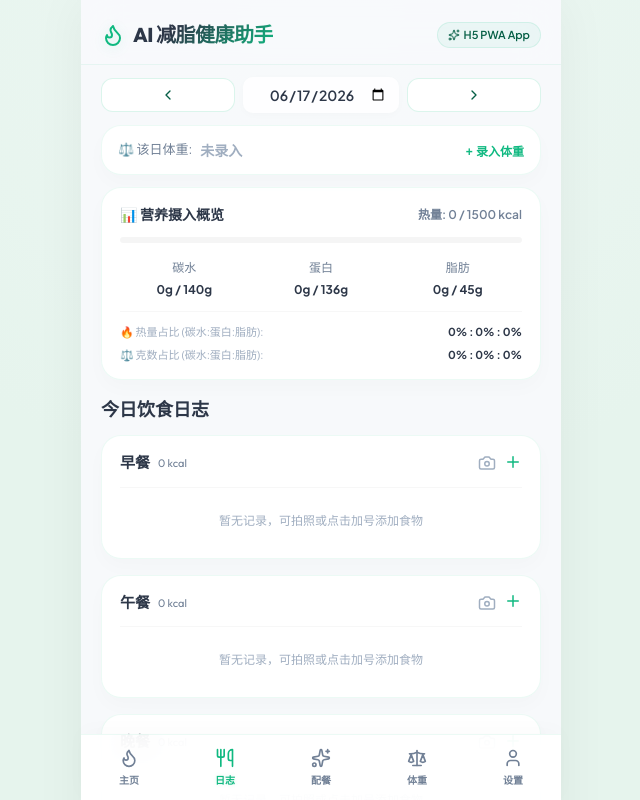
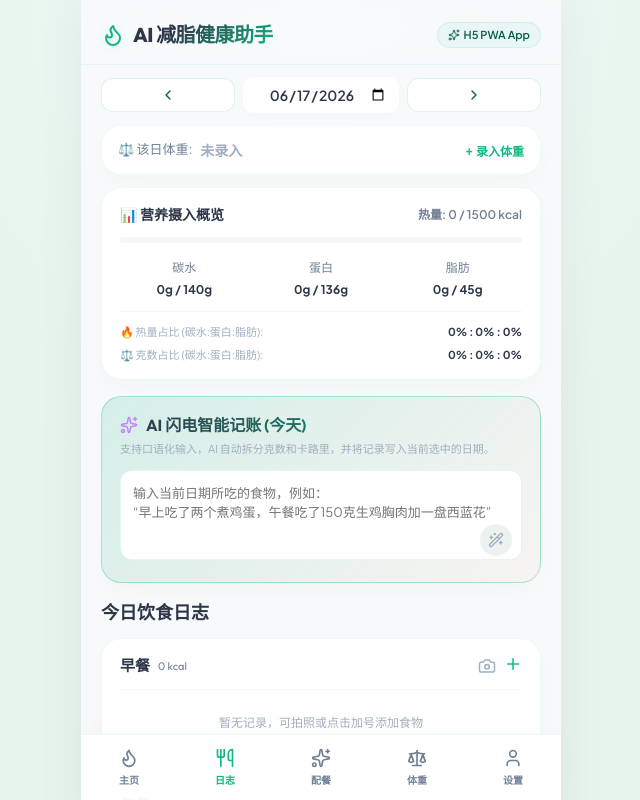
Before and after one commit to mingkiphotography-dotcom/ai-diet-tracker, a React (Vite) app: page / in a window 1280 px wide. Both pictures are taken after a click on the button "日志". Shown: the top 800 px of the page, without its empty margins (319-959 px from the left). Built offline with nearby package versions, Linux system fonts and the light colour scheme.

Commit message:
feat: integrate AI flash log in DietLog for selected date and add cooking method options to AI Composer

```diff
--- a/src/App.jsx
+++ b/src/App.jsx
@@ -84,6 +84,7 @@ function App() {
   // AI Modal states
   const [isAiModalOpen, setIsAiModalOpen] = useState(false);
   const [aiParsedResult, setAiParsedResult] = useState(null);
+  const [aiLogTargetDate, setAiLogTargetDate] = useState(todayStr);
 
   // New weight input state
   const [weightInput, setWeightInput] = useState('');
@@ -215,7 +216,7 @@ function App() {
 
   const handleAiModalConfirm = (loggedItems) => {
     loggedItems.forEach(item => {
-      handleLogFood(item);
+      handleLogFood(item, aiLogTargetDate);
     });
     setActiveTab('diary');
   };
@@ -327,6 +328,12 @@ function App() {
             onDeleteMealPhoto={handleDeleteMealPhoto}
             onSaveWeight={handleSaveWeight}
             onDeleteWeight={handleDeleteWeight}
+            onQueryAi={handleQueryAi}
+            onAiSuccess={(data, date) => {
+              setAiParsedResult(data);
+              setAiLogTargetDate(date);
+              setIsAiModalOpen(true);
+            }}
           />
         )}
 
--- a/src/components/AiComposer.jsx
+++ b/src/components/AiComposer.jsx
@@ -10,6 +10,7 @@ const AiComposer = ({
   setActiveTab
 }) => {
   const [selectedFoodIds, setSelectedFoodIds] = useState([]);
+  const [cookingMethod, setCookingMethod] = useState('any'); // 'any', 'microwave', 'airfryer', 'oven', 'stove'
   const [loading, setLoading] = useState(false);
   const [errorMsg, setErrorMsg] = useState('');
   const [generatedRecipe, setGeneratedRecipe] = useState(null);
@@ -61,7 +62,7 @@ const AiComposer = ({
     const selectedFoods = foodDatabase.filter(f => selectedFoodIds.includes(f.id));
 
     try {
-      const result = await generateSmartMeal(selectedFoods, remaining, userProfile.apiKey);
+      const result = await generateSmartMeal(selectedFoods, remaining, cookingMethod, userProfile.apiKey);
       setGeneratedRecipe(result);
     } catch (err) {
       setErrorMsg(err.message || 'AI 智能配餐生成失败，请重试');
@@ -174,6 +175,44 @@ const AiComposer = ({
                   </button>
                 );
               })}
+            </div>
+
+            {/* 3. Select Cooking Method */}
+            <div style={{ marginTop: '16px', borderTop: '1px solid rgba(0,0,0,0.03)', paddingTop: '16px' }}>
+              <h5 style={{ fontSize: '13px', fontWeight: 'bold', marginBottom: '8px', color: 'var(--text-primary)' }}>
+                🍳 烹饪工具 / 方式偏好：
+              </h5>
+              <div style={{ display: 'grid', gridTemplateColumns: 'repeat(3, 1fr)', gap: '6px' }}>
+                {[
+                  { key: 'any', label: '不限 (智能推荐)' },
+                  { key: '微波炉', label: '微波炉' },
+                  { key: '空气炸锅', label: '空气炸锅' },
+                  { key: '烤箱', label: '烤箱' },
+                  { key: '少油煎炒', label: '少油煎炒' },
+                  { key: '水煮/清蒸', label: '水煮清蒸' }
+                ].map(method => {
+                  const isMethodSelected = cookingMethod === method.key;
+                  return (
+                    <button
+                      key={method.key}
+                      type="button"
+                      className="btn-secondary"
+                      style={{
+                        padding: '8px 4px',
+                        fontSize: '11px',
+                        background: isMethodSelected ? 'rgba(16,185,129,0.08)' : undefined,
+                        borderColor: isMethodSelected ? 'var(--color-primary)' : undefined,
+                        color: isMethodSelected ? 'var(--color-primary)' : 'var(--text-primary)',
+                        borderWidth: '1.5px',
+                        margin: 0
+                      }}
+                      onClick={() => setCookingMethod(method.key)}
+                    >
+                      {method.label}
+                    </button>
+                  );
+                })}
+              </div>
             </div>
 
             {errorMsg && (
--- a/src/components/DietLog.jsx
+++ b/src/components/DietLog.jsx
@@ -1,5 +1,5 @@
 import React, { useState } from 'react';
-import { Plus, Trash2, Search, X, Camera, Eye, ChevronLeft, ChevronRight } from 'lucide-react';
+import { Plus, Trash2, Search, X, Camera, Eye, ChevronLeft, ChevronRight, Sparkles, Wand2, Loader2, AlertCircle } from 'lucide-react';
 import { calculateNutrients, compressImage, getTodayDateString } from '../utils/helpers';
 
 const DietLog = ({
@@ -13,7 +13,9 @@ const DietLog = ({
   onSaveMealPhoto,
   onDeleteMealPhoto,
   onSaveWeight,
-  onDeleteWeight
+  onDeleteWeight,
+  onQueryAi,
+  onAiSuccess
 }) => {
   const todayStr = getTodayDateString();
   const [selectedDate, setSelectedDate] = useState(todayStr);
@@ -31,6 +33,28 @@ const DietLog = ({
   // Weight entry state for this date
   const [isEditingWeight, setIsEditingWeight] = useState(false);
   const [localWeightInput, setLocalWeightInput] = useState('');
+
+  // AI Flash Log state
+  const [inputText, setInputText] = useState('');
+  const [aiLoading, setAiLoading] = useState(false);
+  const [aiErrorMsg, setAiErrorMsg] = useState('');
+
+  const handleAiSubmit = async (e) => {
+    e.preventDefault();
+    if (!inputText.trim()) return;
+    setAiLoading(true);
+    setAiErrorMsg('');
+    try {
+      await onQueryAi(inputText, (data) => {
+        onAiSuccess(data, selectedDate);
+        setInputText('');
+      });
+    } catch (err) {
+      setAiErrorMsg(err.message || 'AI 智能解析失败，请检查网络或配置');
+    } finally {
+      setAiLoading(false);
+    }
+  };
 
   // Get date specific data
   const dateLogs = dietLogs[selectedDate] || [];
@@ -311,6 +335,48 @@ const DietLog = ({
         </div>
       </div>
 
+      {/* AI Magic Box for the selected date */}
+      <div className="glass-card ai-magic-box" style={{ padding: '16px 18px', marginBottom: '16px' }}>
+        <div className="ai-magic-title" style={{ display: 'flex', alignItems: 'center', gap: '8px', fontWeight: 'bold' }}>
+          <Sparkles size={18} style={{ color: '#c084fc' }} />
+          <span style={{ color: 'var(--text-primary)' }}>AI 闪电智能记账 ({selectedDate === todayStr ? '今天' : selectedDate})</span>
+        </div>
+        <p style={{ fontSize: '11px', color: 'var(--text-muted)', marginTop: '4px' }}>
+          支持口语化输入，AI 自动拆分克数和卡路里，并将记录写入当前选中的日期。
+        </p>
+
+        <form onSubmit={handleAiSubmit} className="ai-input-wrapper" style={{ marginTop: '12px' }}>
+          <textarea
+            value={inputText}
+            onChange={(e) => setInputText(e.target.value)}
+            placeholder={`输入当前日期所吃的食物，例如：\n“早上吃了两个煮鸡蛋，午餐吃了150克生鸡胸肉加一盘西蓝花”`}
+            className="ai-textarea"
+            disabled={aiLoading}
+          />
+          <button
+            type="submit"
+            className="ai-submit-btn"
+            disabled={aiLoading || !inputText.trim()}
+          >
+            {aiLoading ? <Loader2 size={16} className="spin" /> : <Wand2 size={16} />}
+          </button>
+        </form>
+
+        {aiLoading && (
+          <div className="ai-loading-state" style={{ display: 'flex', alignItems: 'center', gap: '6px', fontSize: '11px', color: 'var(--color-primary)', marginTop: '8px' }}>
+            <Loader2 size={14} className="spin" />
+            <span>AI 正在匹配食物库并计算热量...</span>
+          </div>
+        )}
+
+        {aiErrorMsg && (
+          <div style={{ display: 'flex', alignItems: 'center', gap: '6px', color: '#ef4444', fontSize: '11px', marginTop: '10px', background: 'rgba(239, 68, 68, 0.06)', padding: '8px 12px', borderRadius: '8px' }}>
+            <AlertCircle size={14} />
+            <span>{aiErrorMsg}</span>
+          </div>
+        )}
+      </div>
+
       <h3 style={{ fontFamily: 'var(--font-title)', fontWeight: 800, fontSize: '18px', marginBottom: '12px', color: 'var(--text-primary)' }}>
         {selectedDate === todayStr ? '今日饮食日志' : `${selectedDate} 饮食日志`}
       </h3>
--- a/src/utils/aiService.js
+++ b/src/utils/aiService.js
@@ -126,7 +126,7 @@ export const importHistoryFromText = async (rawText, apiKey) => {
 };
 
 // 3. New: AI Smart Meal Composer API (自动食材搭配)
-export const generateSmartMeal = async (selectedFoods, remainingMacros, apiKey) => {
+export const generateSmartMeal = async (selectedFoods, remainingMacros, cookingMethod, apiKey) => {
   if (!apiKey) {
     throw new Error('请先在设置中配置 Gemini API Key');
   }
@@ -134,6 +134,10 @@ export const generateSmartMeal = async (selectedFoods, remainingMacros, apiKey)
   const foodList = selectedFoods.map(f =>
     `${f.name} (每100g: 热量 ${f.calories}kcal, 蛋白质 ${f.protein}g, 脂肪 ${f.fat}g, 碳水 ${f.carb}g, 纤维 ${f.fiber}g)`
   ).join('\n');
+
+  const methodInstruction = cookingMethod === 'any'
+    ? '不限，可以混合使用微波炉、空气炸锅、煎、煮、烤等最省时健康的制作方式。'
+    : `主要使用指定的烹饪工具/方式：【${cookingMethod}】进行制作。所有的烹饪步骤和做法说明必须是适配该烹饪工具的（例如：若是微波炉，则应使用微波容器加热、加盖高火叮几分钟等步骤；若是空气炸锅，则应说明铺纸锡纸、设定烘烤温度和具体时间等步骤）。`;
 
   const systemPrompt = `你是一个减脂期AI智能配餐顾问。
 用户今天接下来这一餐（或这一天）需要补充的目标缺口营养素为：
@@ -150,7 +154,7 @@ ${foodList}
 2. 必须保证所有食材的克数为正数，单种食物克数一般在 10g 到 300g 之间，且重量要符合正常烹饪习惯（如鸡蛋一般按50g的倍数，肉类按20g/50g倍数等）。
 3. 绝对不能超过用户的剩余卡路里上限。
 4. 给这顿搭配出的减脂餐起一个美味的名字。
-5. 给出这顿饭的具体“烹饪步骤”和“控油控钠调味建议”。调味必须写清楚具体放几克盐、多少毫升低钠酱油、黑胡椒等，强调少油少盐防长水肿。
+5. 给出这顿饭的具体“烹饪步骤”和“控油控钠调味建议”。${methodInstruction}调味必须写清楚具体放几克盐、多少毫升低钠酱油、黑胡椒等，强调少油少盐防长水肿。
 6. 返回标准的 JSON 格式。`;
 
   const requestBody = {
```
